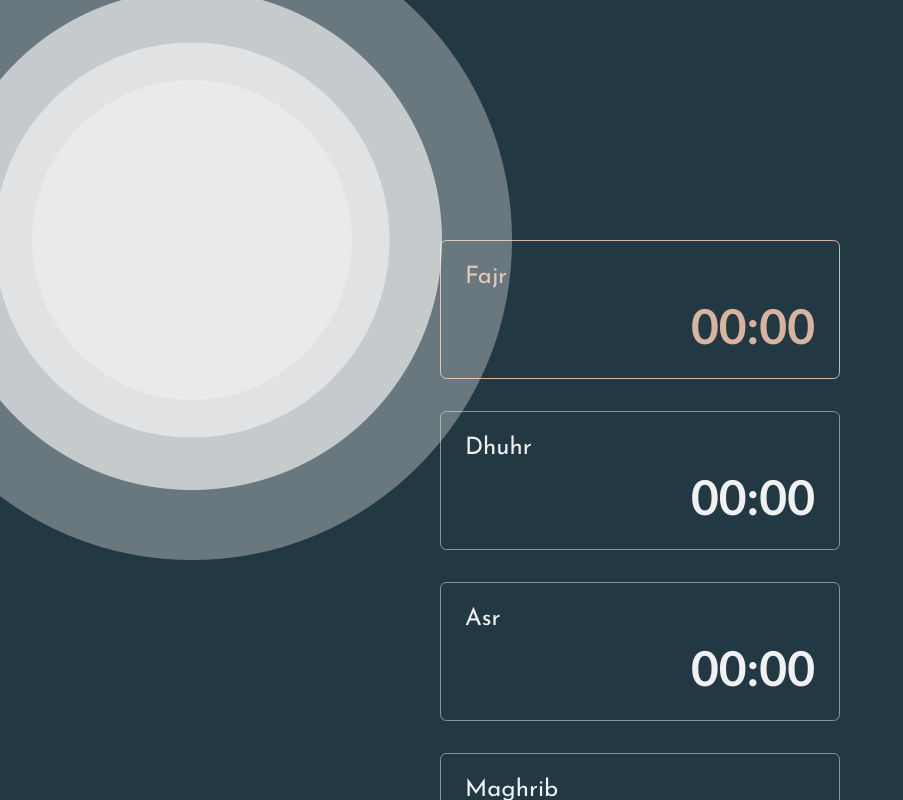
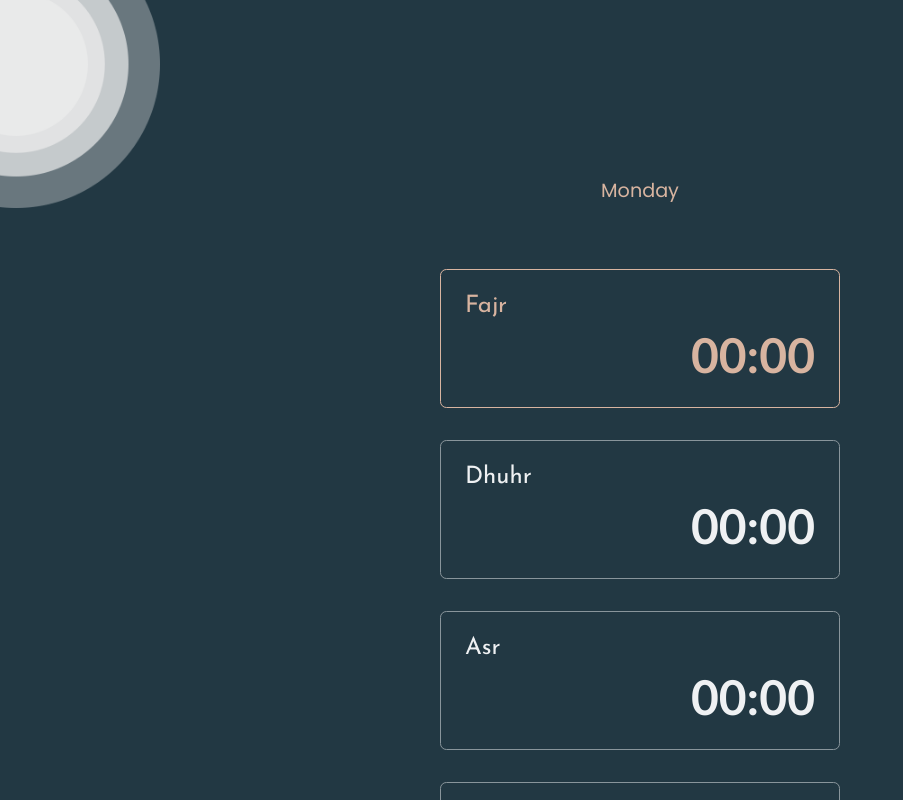
Before and after one commit to murtuzaalisurti/salah, a Next.js app: page / in a window 1280 px wide. Shown: the top 800 px of the page, without its empty margins (0-903 px from the left). Built offline with nearby package versions, Linux system fonts and the light colour scheme; no server answers; a web font is replaced by a local one.

Commit message:
improved ui and added date support ✨

```diff
--- a/pages/index.js
+++ b/pages/index.js
@@ -21,6 +21,15 @@ export default function Home() {
   const [salah, setSalah] = useState(['Fajr', 'Dhuhr', 'Asr', 'Maghrib', 'Isha', 'Sunrise', 'Sunset']);
 
   const [milliseconds, setMilliseconds] = useState(moment().format('x'));
+
+  const [currentDate, setCurrentDate] = useState({
+    month: new Date().toLocaleString('default', {month: 'numeric'}),
+    year: new Date().toLocaleString('default', {year: 'numeric'}),
+    date: new Date().toLocaleString('default', {day: 'numeric'}),
+    weekday: new Date().toLocaleString('default', {weekday: 'long'})
+  })
+
+  const [islamicCalendar, setIslamicCalendar] = useState({});
 
   useEffect(() => {
 
@@ -113,7 +122,7 @@ export default function Home() {
     navigator.permissions.query({ name: 'geolocation' }).then(function (result) {
       if (result.state == 'granted') {
         report(result.state);
-        document.querySelector('.alert').style.display = 'none';
+        document.querySelector('.alert').classList.add('none');
         fetchTimings();
       } else if (result.state == 'prompt') {
         report(result.state);
@@ -122,14 +131,13 @@ export default function Home() {
         result.onchange = () => {
 
           if (result.state == 'denied') {
-            document.querySelector('.alert').style.display = 'initial';
-            document.querySelector('.alert').innerHTML = 'Please enable location services!'
+            document.querySelector('.alert').classList.remove('none');
           }
 
         }
       } else if (result.state == 'denied') {
         report(result.state);
-        document.querySelector('.alert').innerHTML = 'Please enable location services!'
+        document.querySelector('.alert').classList.remove('none');
       }
       result.addEventListener('change', function () {
         report(result.state);
@@ -164,6 +172,19 @@ export default function Home() {
     })
   })
 
+  useEffect(() => {
+
+    fetch(`https://api.aladhan.com/v1/gToHCalendar/${currentDate.month}/${currentDate.year}?adjustment=1`).then((res) => {
+      return res.json();
+    }).then((data) => {
+      setIslamicCalendar((prev) => {
+        return data.data;
+      })
+    }).catch((err) => {
+      console.log(err)
+    })
+  }, [])
+
   return (
     <div className='container'>
       <Head>
@@ -176,7 +197,21 @@ export default function Home() {
       </div>
 
       <main className='main'>
-        <div className="alert"></div>
+        <div className="fullDate">
+          <div className="islamicDateDisplay">
+            {
+              islamicCalendar[currentDate.date - 1] !== undefined && (
+                <>
+                  <div className="islamDay">{islamicCalendar[currentDate.date - 1].hijri.day}</div>
+                  <div className="islamMonth">{islamicCalendar[currentDate.date - 1].hijri.month.en},</div>
+                  <div className="islamYear">{islamicCalendar[currentDate.date - 1].hijri.year}</div>
+                </>
+              )
+            }
+          </div>
+          <div className="dayDisplay">{currentDate.weekday}</div>
+        </div>
+        <div className="alert none">Please enable location to get salah timings!</div>
         <div className="timings">
           {Object.keys(salahTimings).map((key, index) => {
             if (key !== 'sunrise' && key !== 'sunset') {
--- a/styles/styles.scss
+++ b/styles/styles.scss
@@ -24,6 +24,7 @@ body {
             top: -10%;
             left: -10%;
             width: 50%;
+            max-width: 18rem;
             height: auto;
         }
 
@@ -31,11 +32,53 @@ body {
 }
 
 .main {
-    padding: 15rem 0 4rem 0;
+    padding: 11rem 0 4rem 0;
     display: flex;
     flex-direction: column;
     justify-content: center;
     align-items: center;
+
+    .alert {
+        width: 80%;
+        max-width: 25rem;
+        text-align: center;
+        color: aliceblue;
+        padding: 1rem;
+        margin-bottom: 2rem;
+        border: 0.2rem solid #ff9c9c;
+        border-radius: 0.5rem;
+        font-family: 'Poppins', sans serif;
+    }
+
+    .none {
+        display: none;
+    }
+
+    .fullDate {
+
+        display: flex;
+        flex-direction: column;
+        align-items: center;
+        margin-bottom: 4rem;
+
+        .islamicDateDisplay {
+            display: flex;
+            justify-content: center;
+            gap: 0.5rem;
+            font-family: 'Poppins', sans-serif;
+            align-items: center;
+            font-size: 2.1rem;
+            text-align: center;
+            color: $highlight-color;
+        }
+
+        .dayDisplay {
+            font-family: 'Poppins', sans-serif;
+            font-size: 1.2rem;
+            color: $highlight-color;
+        }
+    }
+
 
     .timings {
         display: flex;
```
